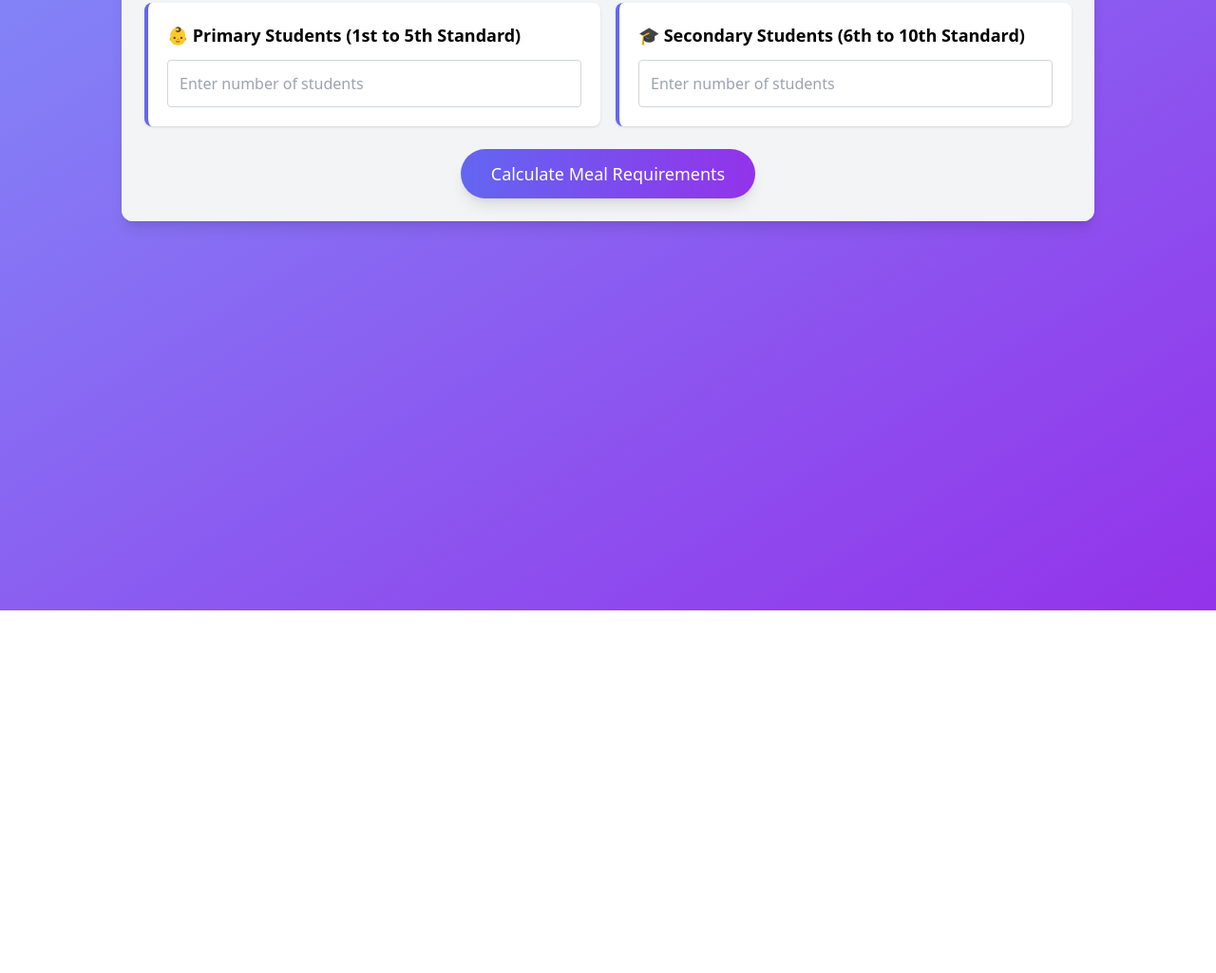
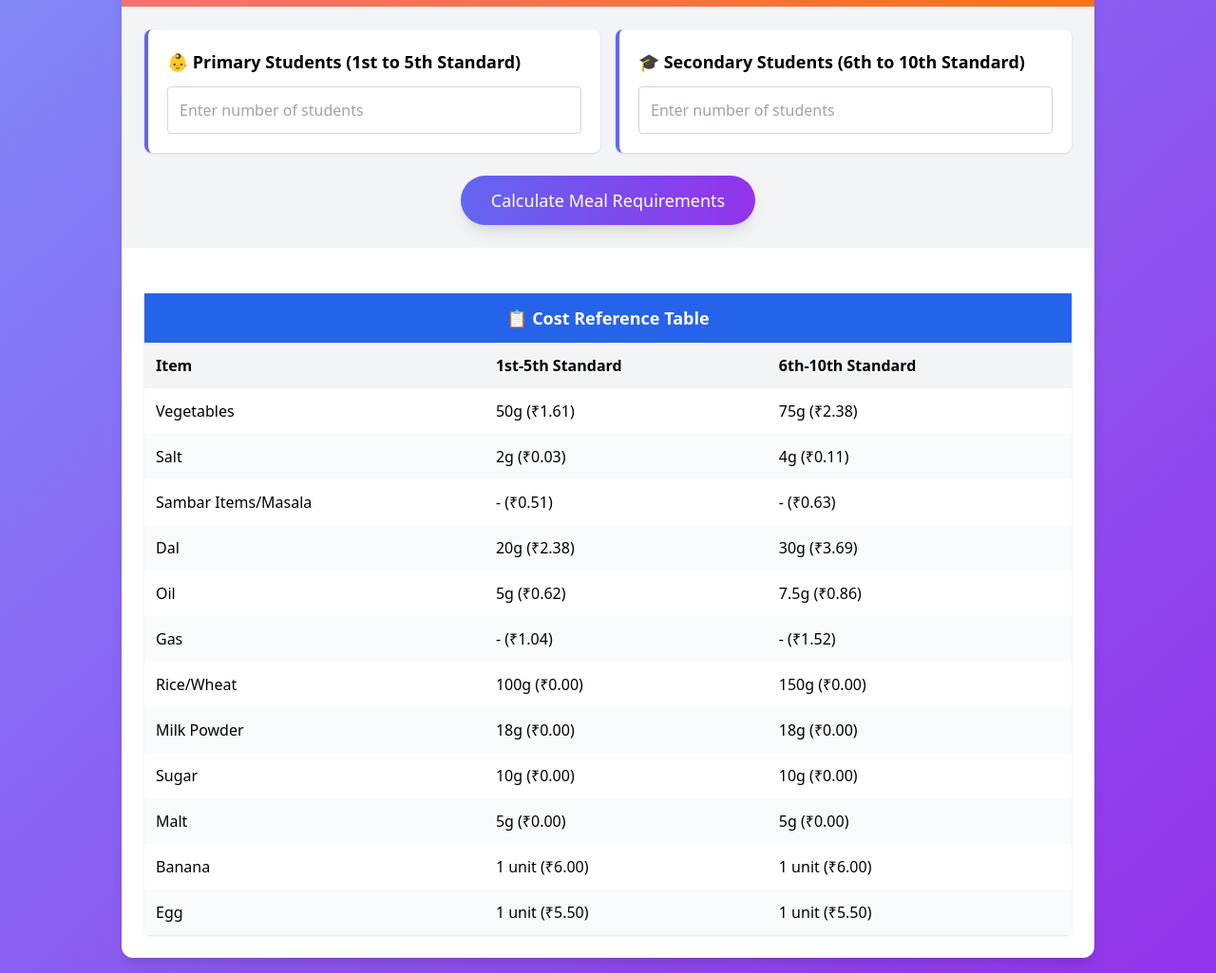
Before and after one commit to kushalkambar5/mdm, a plain HTML site: page index.html in a window 1280 px wide. Shown: the part 157-1182 px from the top of the page at 95% size. Before the commit the page ends 800 px from the top, so only its background shows below. Drawn offline with nearby package versions, Linux system fonts and the light colour scheme.

Commit message:
Update index.html

```diff
--- a/index.html
+++ b/index.html
@@ -12,7 +12,7 @@
   <div class="max-w-5xl mx-auto bg-white rounded-xl shadow-lg overflow-hidden">
     <header class="bg-gradient-to-r from-red-400 to-orange-500 text-white text-center py-6">
       <h1 class="text-3xl font-bold">🍽️ School Mid-Day Meal Calculator</h1>
-      <p class="text-lg mt-2">Calculate quantities and costs for nutritious school meals</p>
+      <p class="text-lg mt-2">Calculate quantities and costs for nutritious school meals <br>Made by - Kushal Basavaraj Kambar</p>
     </header>
 
     <section class="p-6 bg-gray-100">
@@ -94,6 +94,86 @@
         </div>
       </div>
     </section>
+    <section class="p-6 mt-6">
+      <div class="bg-white rounded-lg shadow">
+        <div class="bg-blue-600 text-white py-3 text-center text-lg font-semibold">
+          📋 Cost Reference Table
+        </div>
+        <div class="overflow-x-auto">
+          <table class="w-full text-left">
+            <thead class="bg-gray-100">
+              <tr>
+                <th class="p-3">Item</th>
+                <th class="p-3">1st-5th Standard</th>
+                <th class="p-3">6th-10th Standard</th>
+              </tr>
+            </thead>
+            <tbody>
+              <tr>
+                <td class="p-3">Vegetables</td>
+                <td class="p-3">50g (₹1.61)</td>
+                <td class="p-3">75g (₹2.38)</td>
+              </tr>
+              <tr class="bg-gray-50">
+                <td class="p-3">Salt</td>
+                <td class="p-3">2g (₹0.03)</td>
+                <td class="p-3">4g (₹0.11)</td>
+              </tr>
+              <tr>
+                <td class="p-3">Sambar Items/Masala</td>
+                <td class="p-3">- (₹0.51)</td>
+                <td class="p-3">- (₹0.63)</td>
+              </tr>
+              <tr class="bg-gray-50">
+                <td class="p-3">Dal</td>
+                <td class="p-3">20g (₹2.38)</td>
+                <td class="p-3">30g (₹3.69)</td>
+              </tr>
+              <tr>
+                <td class="p-3">Oil</td>
+                <td class="p-3">5g (₹0.62)</td>
+                <td class="p-3">7.5g (₹0.86)</td>
+              </tr>
+              <tr class="bg-gray-50">
+                <td class="p-3">Gas</td>
+                <td class="p-3">- (₹1.04)</td>
+                <td class="p-3">- (₹1.52)</td>
+              </tr>
+              <tr>
+                <td class="p-3">Rice/Wheat</td>
+                <td class="p-3">100g (₹0.00)</td>
+                <td class="p-3">150g (₹0.00)</td>
+              </tr>
+              <tr class="bg-gray-50">
+                <td class="p-3">Milk Powder</td>
+                <td class="p-3">18g (₹0.00)</td>
+                <td class="p-3">18g (₹0.00)</td>
+              </tr>
+              <tr>
+                <td class="p-3">Sugar</td>
+                <td class="p-3">10g (₹0.00)</td>
+                <td class="p-3">10g (₹0.00)</td>
+              </tr>
+              <tr class="bg-gray-50">
+                <td class="p-3">Malt</td>
+                <td class="p-3">5g (₹0.00)</td>
+                <td class="p-3">5g (₹0.00)</td>
+              </tr>
+              <tr>
+                <td class="p-3">Banana</td>
+                <td class="p-3">1 unit (₹6.00)</td>
+                <td class="p-3">1 unit (₹6.00)</td>
+              </tr>
+              <tr class="bg-gray-50">
+                <td class="p-3">Egg</td>
+                <td class="p-3">1 unit (₹5.50)</td>
+                <td class="p-3">1 unit (₹5.50)</td>
+              </tr>
+            </tbody>
+          </table>
+        </div>
+      </div>
+    </section>
   </div>
 
   <script>
@@ -106,10 +186,14 @@
       gas: { primary: { quantity: 0, price: 1.04 }, secondary: { quantity: 0, price: 1.52 } },
       riceWheat: { primary: { quantity: 100, price: 0 }, secondary: { quantity: 150, price: 0 } },
       milkPowder: { primary: { quantity: 18, price: 0 }, secondary: { quantity: 18, price: 0 } },
-      sugar: { primary: { quantity: 10, price: 0 }, secondary: { quantity: 10, price: 0 } }
-    };
+      sugar: { primary: { quantity: 10, price: 0 }, secondary: { quantity: 10, price: 0 } },
+      malt: { primary: { quantity: 5, price: 0 }, secondary: { quantity: 5, price: 0 } },
+      banana: { primary: { quantity: 1, price: 6.00 }, secondary: { quantity: 1, price: 6.00 } },
+      egg: { primary: { quantity: 1, price: 5.50 }, secondary: { quantity: 1, price: 5.50 } }
+};
 
-    function formatItemName(key) {
+// Also update the formatItemName function to include the new items:
+function formatItemName(key) {
       const map = {
         vegetables: "Vegetables",
         salt: "Salt",
@@ -119,10 +203,13 @@
         gas: "Gas",
         riceWheat: "Rice/Wheat",
         milkPowder: "Milk Powder",
-        sugar: "Sugar"
+        sugar: "Sugar",
+        malt: "Malt",
+        banana: "Banana",
+        egg: "Egg"
       };
       return map[key] || key;
-    }
+}
 
     function calculateMeal() {
       const primaryStudents = parseInt(document.getElementById('primary-students').value) || 0;
```
